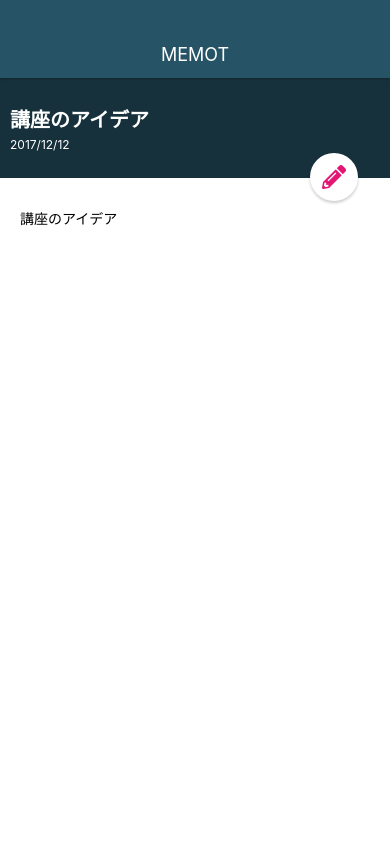
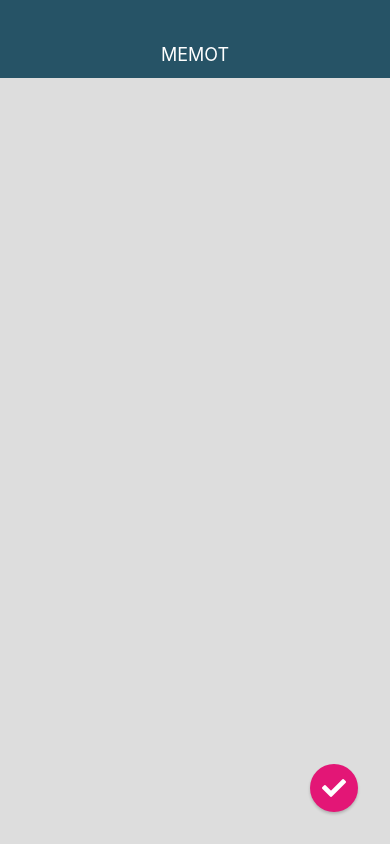
Before and after one commit to KeitaYoshida/memoApp, a React Native app: screen / in a window 390 px wide. Built offline with nearby package versions, Linux system fonts and the light colour scheme.

Commit message:
Create MemoEditScreen

```diff
--- a/App.js
+++ b/App.js
@@ -3,7 +3,8 @@
 
 import Appbar from './src/components/Appbar';
 // import MemoListScreen from './src/screens/MemoListScreen';
-import MemoDetailScreen from './src/screens/MemoDetailScreen';
+// import MemoDetailScreen from './src/screens/MemoDetailScreen';
+import MemoEditScreen from './src/screens/MemoEditScreen';
 
 // export default function App() {
 //   return (
@@ -19,7 +20,8 @@
       <View style={styles.container}>
         <Appbar />
         {/* <MemoListScreen /> */}
-        <MemoDetailScreen />
+        {/* <MemoDetailScreen /> */}
+        <MemoEditScreen />
       </View>
     );
   }
--- a/src/components/Appbar.js
+++ b/src/components/Appbar.js
@@ -30,7 +30,6 @@
     shadowOffset: { width: 0, height: 0 },
     shadowOpacity: 0.5,
     shadowRadius: 3,
-    zIndex: 10,
   },
   appbarTitle: {
     color: '#fff',
--- a/src/elements/CircleButton.js
+++ b/src/elements/CircleButton.js
@@ -5,7 +5,7 @@
 import fontAwsome from '../../assets/fonts/fa-solid-900.ttf';
 
 const CustomIcon = createIconSet(
-  { pencil: '\uf303', plus: '\uf067' },
+  { pencil: '\uf303', plus: '\uf067', check: '\uf00c' },
   'FontAwsome'
 );
 // expoAssetId
--- /dev/null
+++ b/src/screens/MemoEditScreen.js
@@ -0,0 +1,34 @@
+import React from 'react';
+import { StyleSheet, View, TextInput } from 'react-native';
+
+import CircleButton from '../elements/CircleButton';
+
+class MemoEditScreen extends React.Component {
+  render() {
+    return (
+      <View style={styles.container}>
+        <TextInput style={styles.memoEditInput} multiline />
+
+        <CircleButton name="check" />
+      </View>
+    );
+  }
+}
+
+const styles = StyleSheet.create({
+  container: {
+    flex: 1,
+    width: '100%',
+  },
+  memoEditInput: {
+    backgroundColor: '#ddd',
+    flex: 1,
+    paddingTop: 32,
+    paddingLeft: 16,
+    paddingRight: 16,
+    paddingBottom: 16,
+    fontSize: 16,
+  },
+});
+
+export default MemoEditScreen;
```
